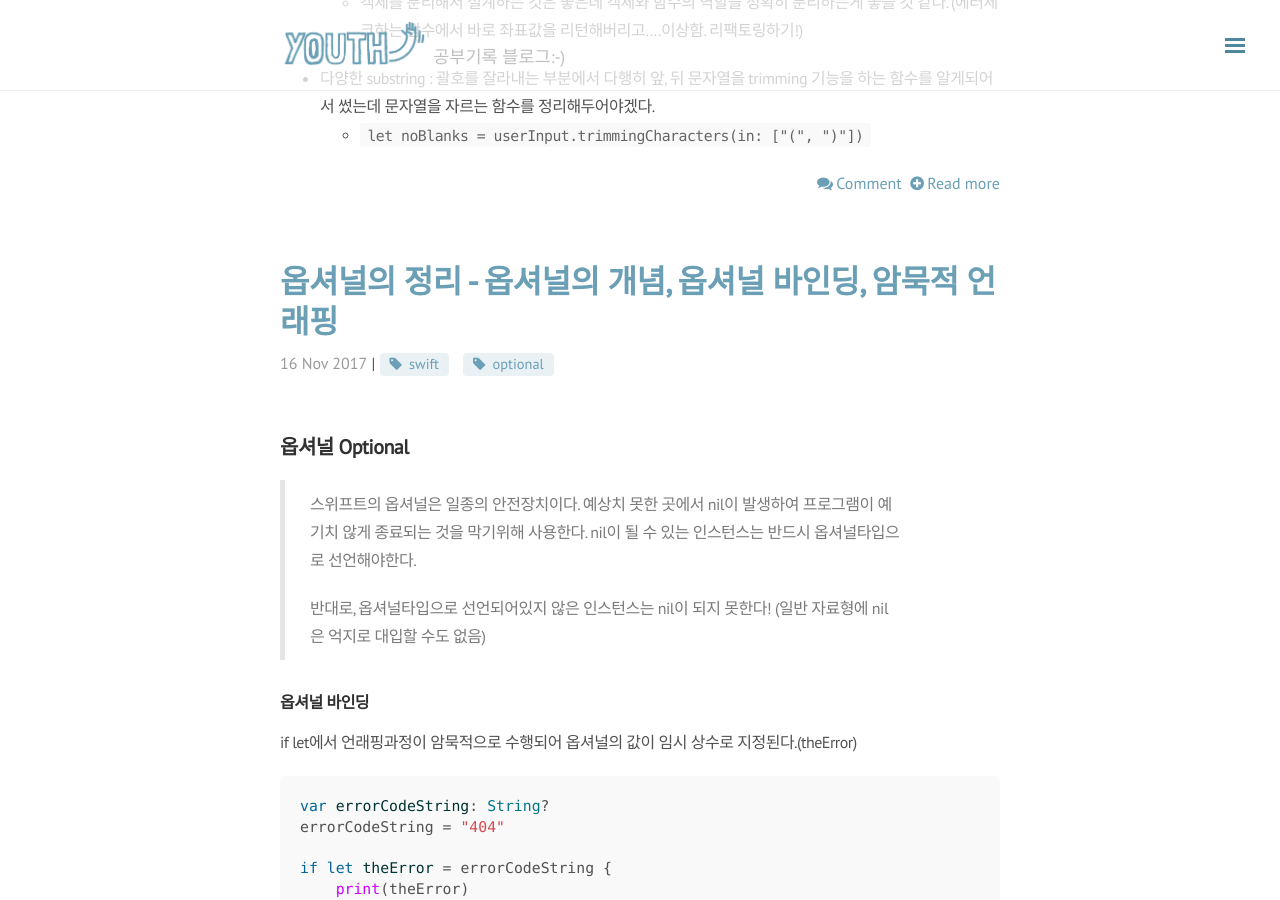
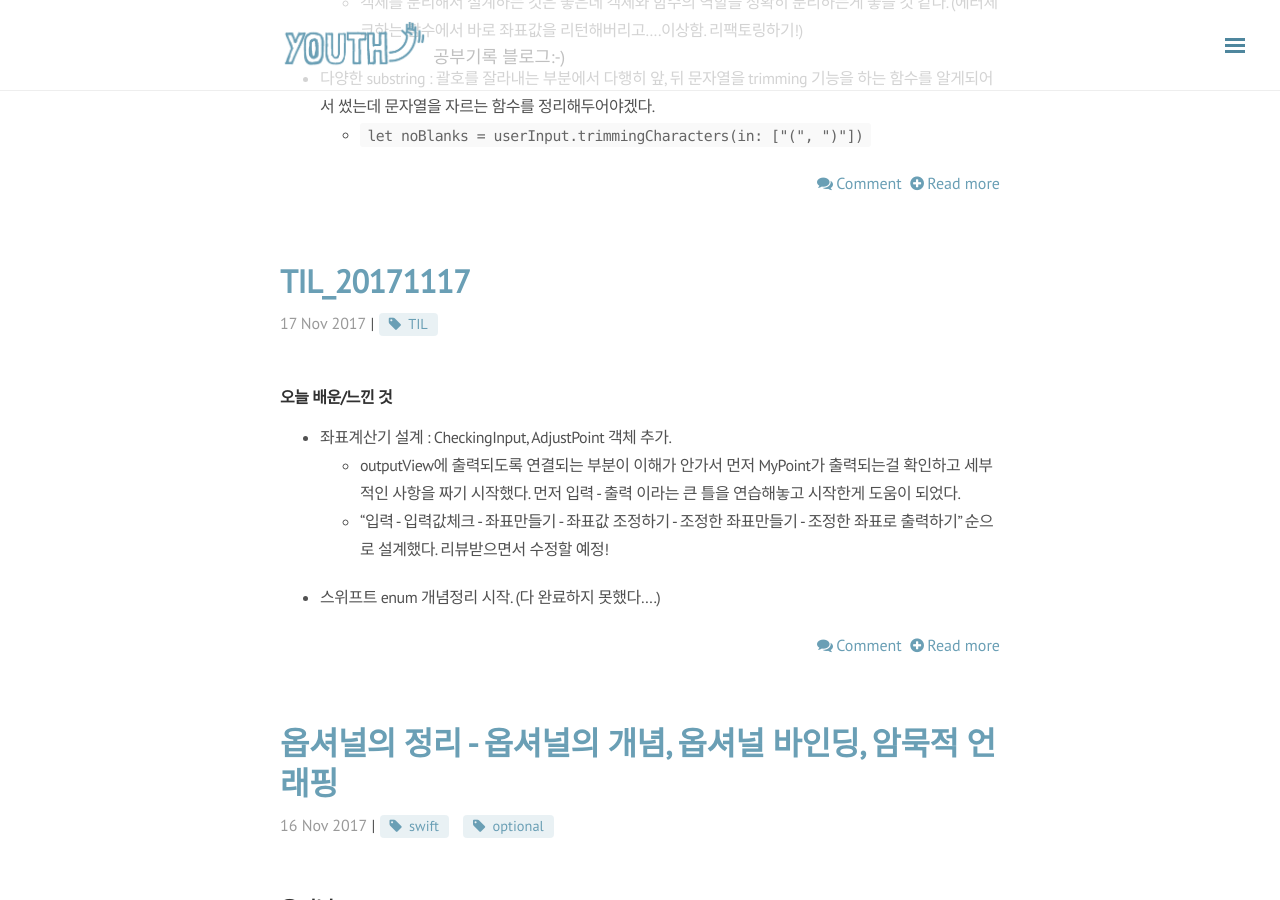
Before and after one commit to jinios/jinios.github.io, a Jekyll site: the page built from index.html, in a window 1280 px wide and 900 px high, scrolled down 4137 px. Built offline with Jekyll 4.4.1, drawn with Linux system fonts in a browser that asks for light colours; nearby versions of some CDN libraries; the list of posts is cut into pages by our own code; comment, search, counter and statistics services are not loaded; some of the changed text lies outside the part shown.

Commit message:
update post

```diff
--- /dev/null
+++ b/_posts/2017-11-17-TIL.md
@@ -0,0 +1,12 @@
+---
+layout: post
+title: TIL_20171117
+tags: TIL
+categories: TIL
+---
+
+### 오늘 배운/느낀 것
+- 좌표계산기 설계 : CheckingInput, AdjustPoint 객체 추가.
+    - outputView에 출력되도록 연결되는 부분이 이해가 안가서 먼저 MyPoint가 출력되는걸 확인하고 세부적인 사항을 짜기 시작했다. 먼저 입력 - 출력 이라는 큰 틀을 연습해놓고 시작한게 도움이 되었다.
+    - "입력 - 입력값체크 - 좌표만들기 - 좌표값 조정하기 - 조정한 좌표만들기 - 조정한 좌표로 출력하기" 순으로 설계했다. 리뷰받으면서 수정할 예정!
+- 스위프트 enum 개념정리 시작. (다 완료하지 못했다....)
```
Also changed, not shown: _posts/2017-11-16-TIL.md (added, +14 -0 lines), _posts/pattern1123lecture.md (+0 -4 lines).
